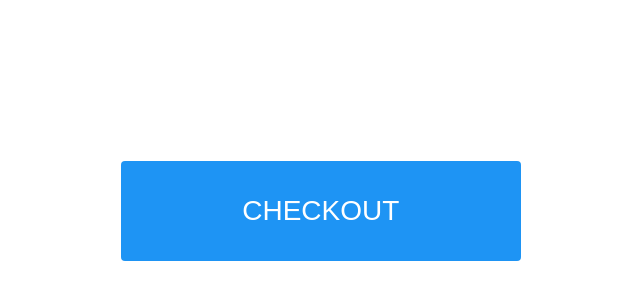
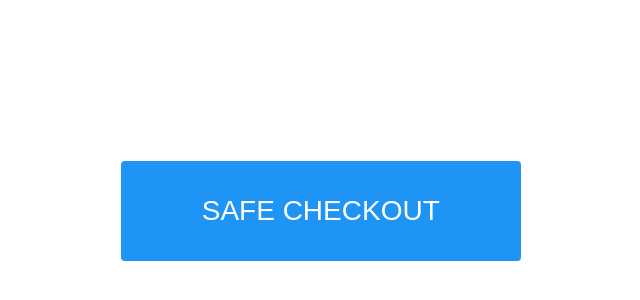
Before and after one commit to lemon-squeezy-401/SAB3AT--BACKEND, a website: page src/payments/index.html in a window 1280 px wide. Shown: the part 62-362 px from the top of the page, without its empty margins (317-957 px from the left). Drawn offline with Linux system fonts and the light colour scheme.

Commit message:
payment style

```diff
--- a/src/payments/index.html
+++ b/src/payments/index.html
@@ -49,7 +49,7 @@
   <body>
 
     <form action="/create-checkout-session" method="POST">
-      <button class="button" type="submit"><span> CHECKOUT </span></button>
+      <button class="button" type="submit"><span> SAFE CHECKOUT </span></button>
     </form>
   </body>
 </html>
```
